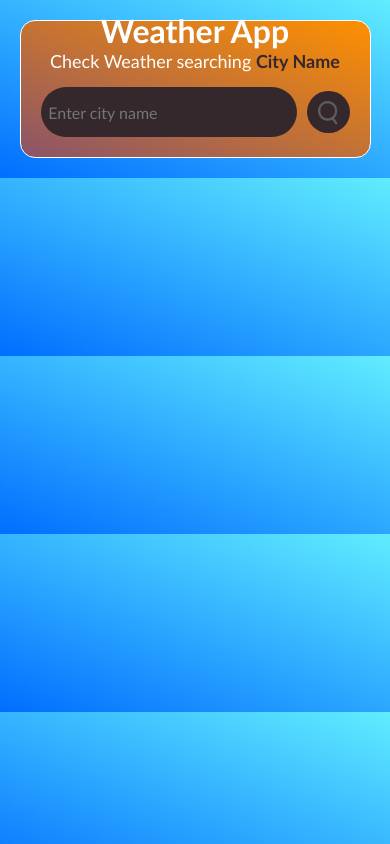
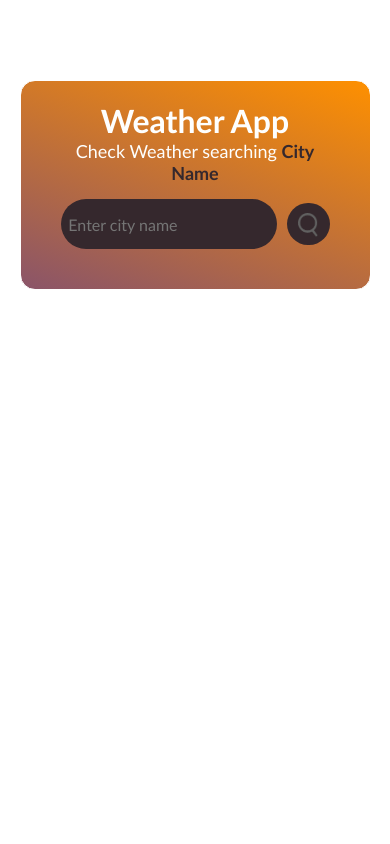
Before and after one commit to dwyifgiuaqeu/Weather-App, a plain HTML site: page index.html in a window 390 px wide. Drawn offline with Linux system fonts and the light colour scheme.

Commit message:
Update style.css

```diff
--- a/style.css
+++ b/style.css
@@ -6,8 +6,10 @@
 }
 
 body {
-    height: 650px;
+    height: 740px;
+
     background: linear-gradient(200deg,rgba(0, 225, 255, 0.619), rgb(0, 110, 255));
+
 }
 
 .AppCard{
@@ -120,12 +122,27 @@ body {
 /* Media Query for Mobile Devices */
 @media only screen and (max-width: 600px) {
     body {
-        height: auto;
+        height: max-content;
+        background: none;
     }
     .AppCard{
-        margin: 20px auto;
-        padding: 20px 20px;
+
+        width: 90%;
+        max-width: 65vb;
+        background: linear-gradient(200deg, #fe9000, #8a5469);
+
+        color: #fefffe;
+        margin: 80px auto 0;
+        border-radius: 15px;
+        padding: 40px 40px;
+        text-align: center;
+        border: 1px solid white;
     }
+    .AppCard .title h1{
+        margin-top: 10px;
+    }
+
+
     .searchArea input{
         padding: 2vh 2vw;
         height: 50px;
```
